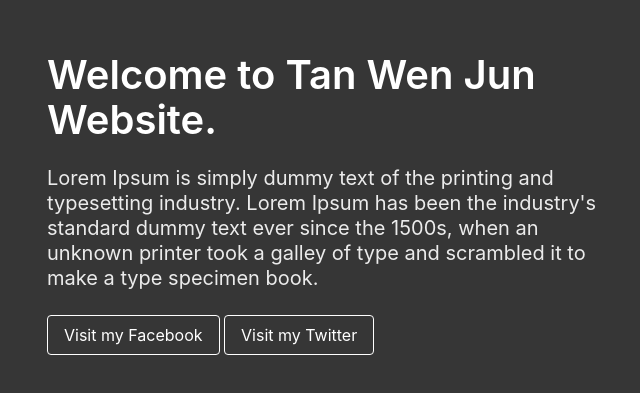
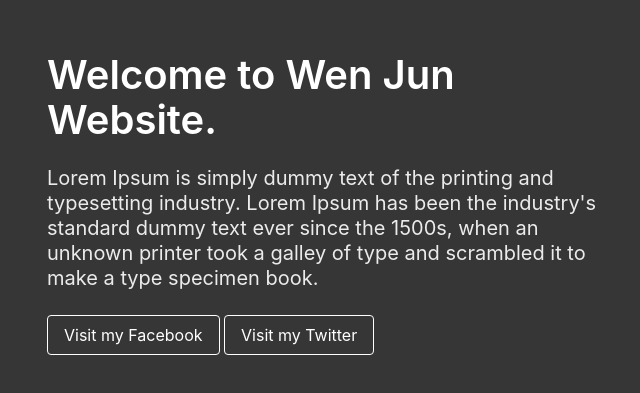
Before and after one commit to Wenjun02/tanwenjun.github.io, a plain HTML site: page index.html in a window 1280 px wide. Shown: the part 197-590 px from the top of the page, without its empty margins (311-951 px from the left). Drawn offline with nearby package versions, Linux system fonts and the light colour scheme.

Commit message:
Update index.html

```diff
--- a/index.html
+++ b/index.html
@@ -13,7 +13,7 @@
             <div class="columns is-vcentered is-centered">
                 <div class="column is-6">
                     <div class="block">
-                        <h1 class="title is-2">Welcome to Tan Wen Jun Website.</h1>
+                        <h1 class="title is-2">Welcome to Wen Jun Website.</h1>
                     </div>
                     <div class="block">
                         <h2 class="subtitle">Lorem Ipsum is simply dummy text of the printing and typesetting industry. Lorem Ipsum has been the industry's standard dummy text ever since the 1500s, when an unknown printer took a galley of type and scrambled it to make a type specimen book.<br>
```
